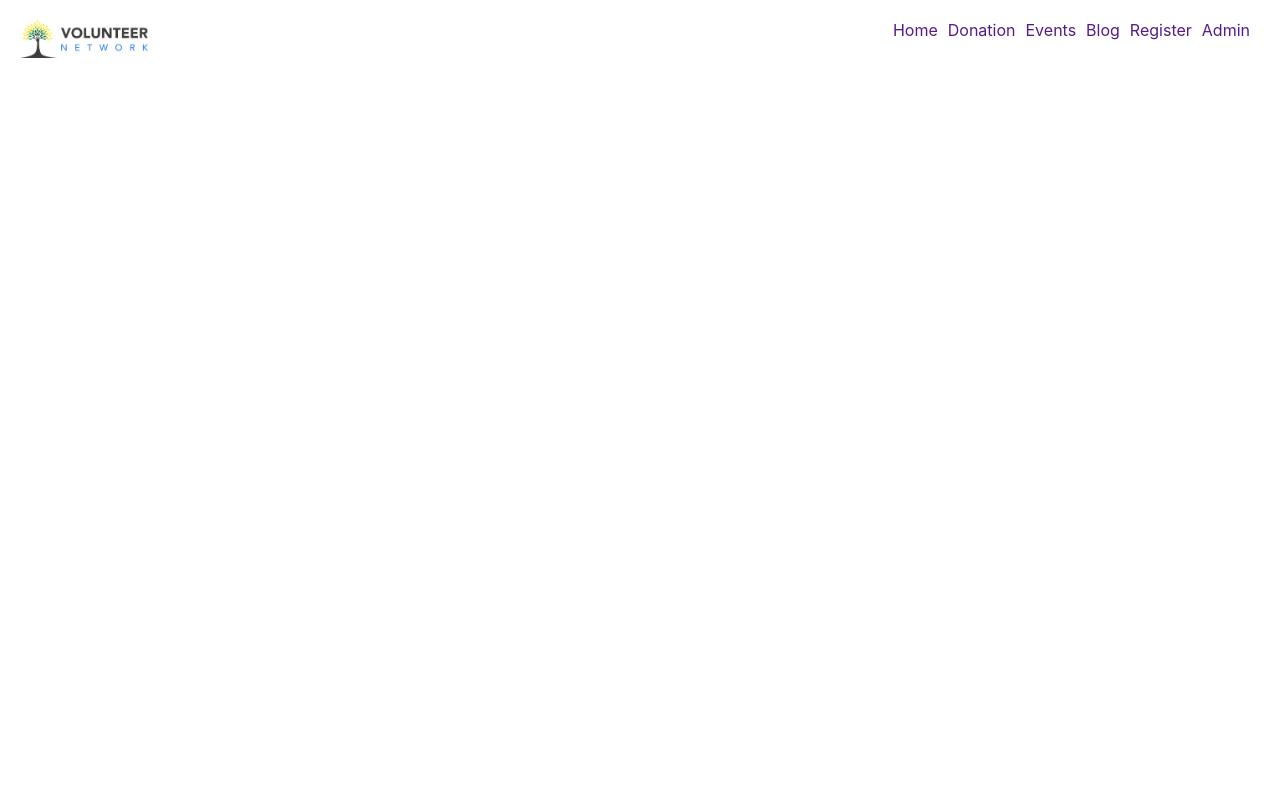
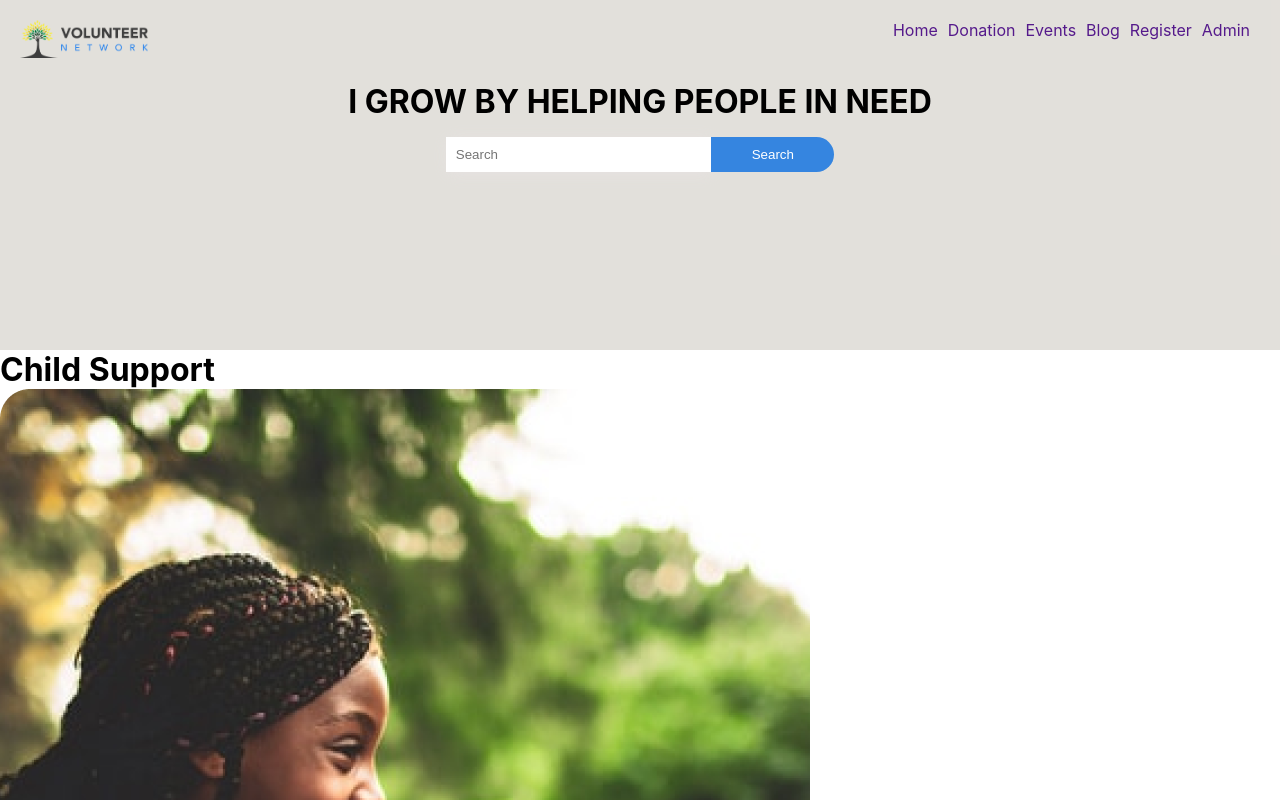
Before and after one commit to Mutasim-Shatil/volunteer-network, a React (Create React App) app: page / in a window 1280 px wide. Shown: the top 800 px of the page. Built offline with nearby package versions, Linux system fonts and the light colour scheme.

Commit message:
input category data

```diff
--- a/src/App.js
+++ b/src/App.js
@@ -6,7 +6,7 @@ import Home from './components/Home/Home';
 function App() {
   return (
     <Router>
-      <Navbar />
+      {/* <Navbar /> */}
       <Switch>
         <Route>
           <Home />
--- /dev/null
+++ b/src/components/Home/Header.css
@@ -0,0 +1,27 @@
+.header-background {
+    height: 350px;
+    background: rgba(216, 213, 206, 0.73);
+}
+.header {
+    text-align: center;
+}
+.header__input {
+    padding: 1rem;
+    display: flex;
+    justify-content: center;
+}
+.input {
+    border: none;
+    padding: 10px;
+    flex: 0.2;
+    box-shadow: 2px 2px 15px rgb(231, 226, 226);
+
+}
+.search-btn {
+    border: none;
+    flex: 0.1;
+    background-color: rgb(53, 133, 224);
+    border-radius: 0 20px 20px 0;
+    cursor: pointer;
+    color: #fff;
+}
--- /dev/null
+++ b/src/components/Home/Header.js
@@ -0,0 +1,21 @@
+import React from 'react'
+import './Header.css'
+import Navbar from "../Navbar/Navbar";
+
+
+const Header = () => {
+    return (
+      <div className="header-background">
+          <Navbar />
+        <div className="header">
+          <h1>I GROW BY HELPING PEOPLE IN NEED</h1>
+          <div className="header__input">
+            <input className="input" type="text" placeholder="Search" />
+            <button className="search-btn">Search</button>
+          </div>
+        </div>
+      </div>
+    );
+}
+
+export default Header
--- /dev/null
+++ b/src/components/Home/Hero.js
@@ -0,0 +1,21 @@
+import React from "react";
+import { Category } from "../../data/Data";
+
+const Hero = () => {
+  const allCategories = Category;
+  console.log(allCategories);
+  return (
+    <div>
+      {allCategories.map((category) => {
+        return (
+          <div>
+            <h1>{category.title}</h1>
+            <img src={category.image} alt="" />
+          </div>
+        );
+      })}
+    </div>
+  );
+};
+
+export default Hero;
--- a/src/components/Home/Home.js
+++ b/src/components/Home/Home.js
@@ -1,11 +1,14 @@
-import React from 'react'
+import React from "react";
+import Header from "./Header";
+import Hero from "./Hero";
 
 const Home = () => {
-    return (
-        <div>
+  return (
+    <div>
+      <Header />
+      <Hero />
+    </div>
+  );
+};
 
-        </div>
-    )
-}
-
-export default Home
+export default Home;
--- /dev/null
+++ b/src/data/Data.js
@@ -0,0 +1,123 @@
+import child from "../images/childSupport.png";
+import refuge from "../images/refuseShelter.png";
+import food from "../images/foodCharity.png";
+import host from "../images/clothSwap.png";
+import river from "../images/riverClean.png";
+import water from "../images/cleanWater.png";
+import educational from "../images/goodEducation.png";
+import books from "../images/newBooks.png";
+import studyGroup from "../images/studyGroup.png";
+import birdhouse from "../images/birdHouse.png";
+import library from "../images/libraryBooks.png";
+import driving from "../images/driveSafety.png";
+import music from "../images/musicLessons.png";
+import vote from "../images/voteRegister.png";
+import park from "../images/clearnPark.png";
+import it from "../images/ITHelp.png";
+import foster from "../images/animalShelter.png";
+import babysits from "../images/babySit.png";
+import collectAnimal from "../images/stuffedAnimals.png";
+import schoolSupplies from "../images/schoolSuffiles.png";
+
+export const Category = [
+  {
+    id: "1",
+    image: child,
+    title: "Child Support",
+  },
+  {
+    id: "2",
+    image: refuge,
+    title: "Refuge shelter",
+  },
+  {
+    id: "3",
+    image: food,
+    title: "Food Charity",
+  },
+  {
+    id: "4",
+    image: host,
+    title: "Host a clothing swap",
+  },
+  {
+    id: "5",
+    image: river,
+    title: "Host a river clean-up",
+  },
+  {
+    id: "6",
+    image: water,
+    title: "Clean water for a children",
+  },
+  {
+    id: "7",
+    image: educational,
+    title: "Good education",
+  },
+  {
+    id: "8",
+    image: books,
+    title: "New books for a children",
+  },
+  {
+    id: "9",
+    image: studyGroup,
+    title: "Host a study group",
+  },
+  {
+    id: "10",
+    image: birdhouse,
+    title: "Built birdhouses for your neighbors",
+  },
+  {
+    id: "11",
+    image: library,
+    title: "Organize books at the library",
+  },
+  {
+    id: "12",
+    image: driving,
+    title: "Give a seminar on driving safety",
+  },
+  {
+    id: "13",
+    image: music,
+    title: "Give free music lessons",
+  },
+  {
+    id: "14",
+    image: vote,
+    title: "Teach people how to register to vote",
+  },
+  {
+    id: "15",
+    image: park,
+    title: "Clean up your local park",
+  },
+  {
+    id: "16",
+    image: it,
+    title: "Give IT help to local adults",
+  },
+  {
+    id: "17",
+    image: foster,
+    title: "Foster a shelter animal",
+  },
+  {
+    id: "18",
+    image: babysits,
+    title: "Babysit during PTA meetings",
+  },
+  {
+    id: "19",
+    image: collectAnimal,
+    title: "Collect stuffed animals",
+  },
+  {
+    id: "20",
+    image: schoolSupplies,
+    title: "Collect school supplies",
+  },
+];
```
